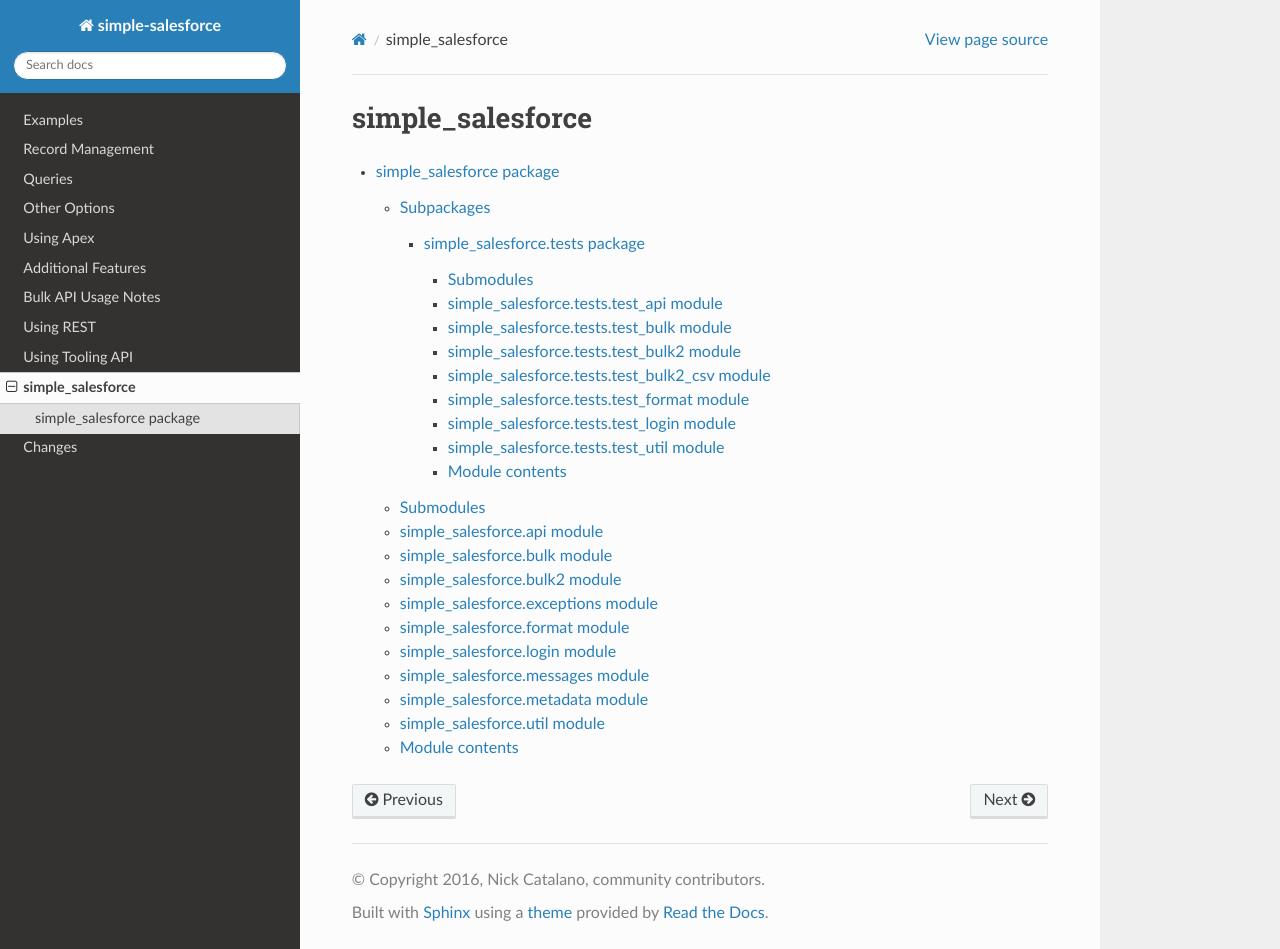
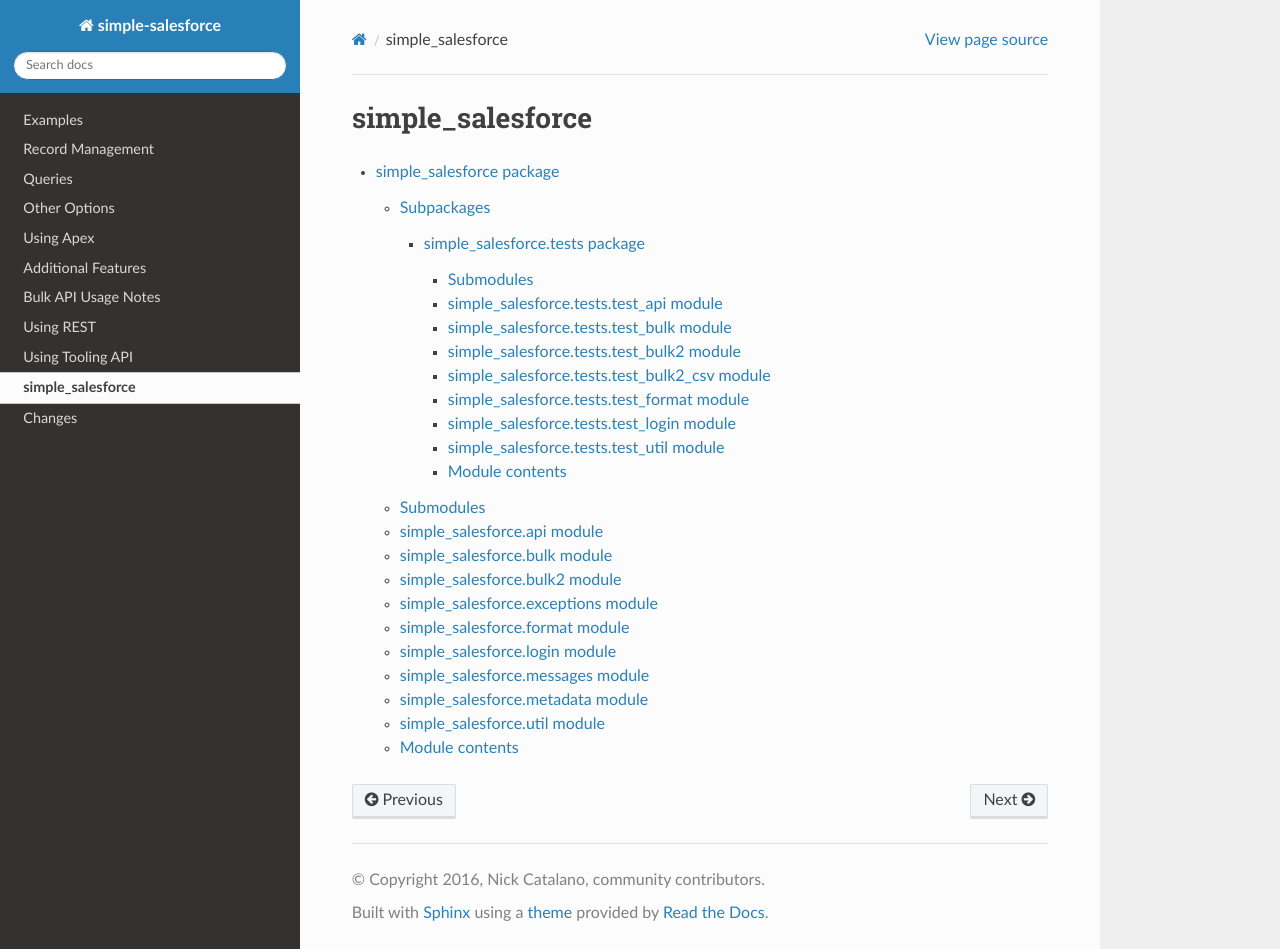
Before and after one commit to simple-salesforce/simple-salesforce, a Sphinx documentation site: the page built from docs/api/modules.rst, in a window 1280 px wide and 949 px high. Built offline with Sphinx 7.4.7 and the Read the Docs theme 3.1.0, drawn with Linux system fonts in a browser that asks for light colours; pages that are not in the unit, such as notebooks, are missing from menus.

Commit message:
Nav depth

```diff
--- a/docs/conf.py
+++ b/docs/conf.py
@@ -173,6 +173,12 @@
 # a list of builtin themes.
 #
 html_theme = "sphinx_rtd_theme"
+# Theme options specific to the Read the Docs theme
+html_theme_options = {
+    "collapse_navigation": True,
+    "navigation_depth": 1,
+    "titles_only": True,
+}
 
 # Theme options are theme-specific and customize the look and feel of a theme
 # further.  For a list of options available for each theme, see the
```
